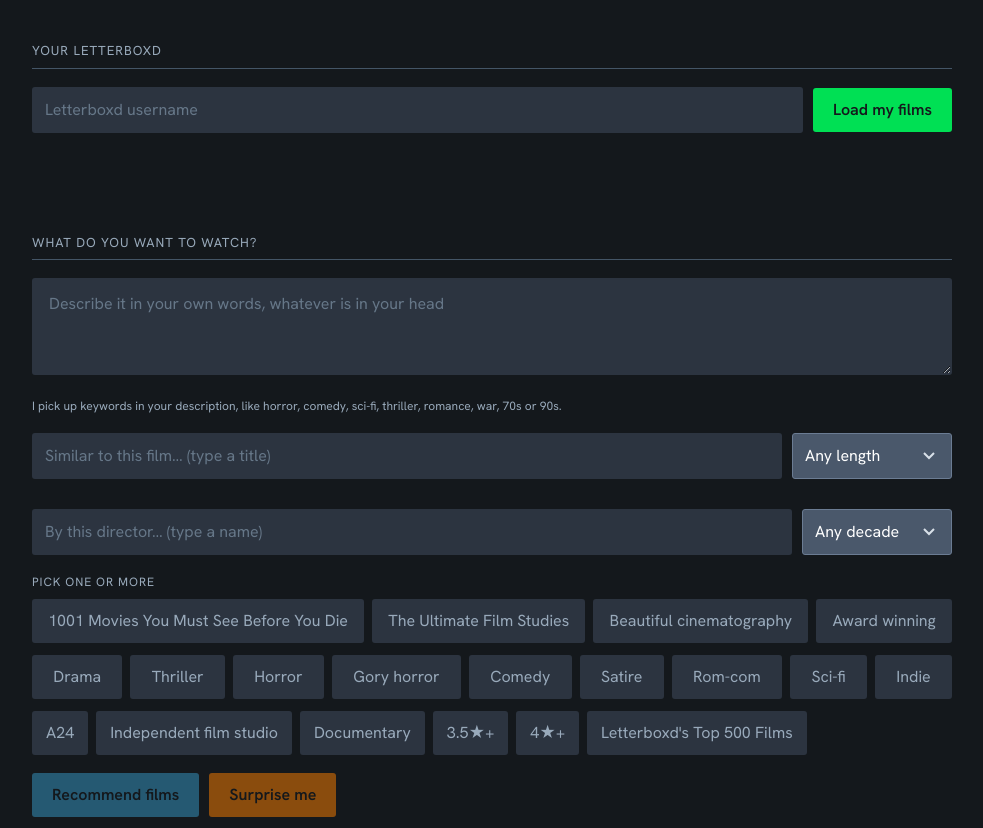
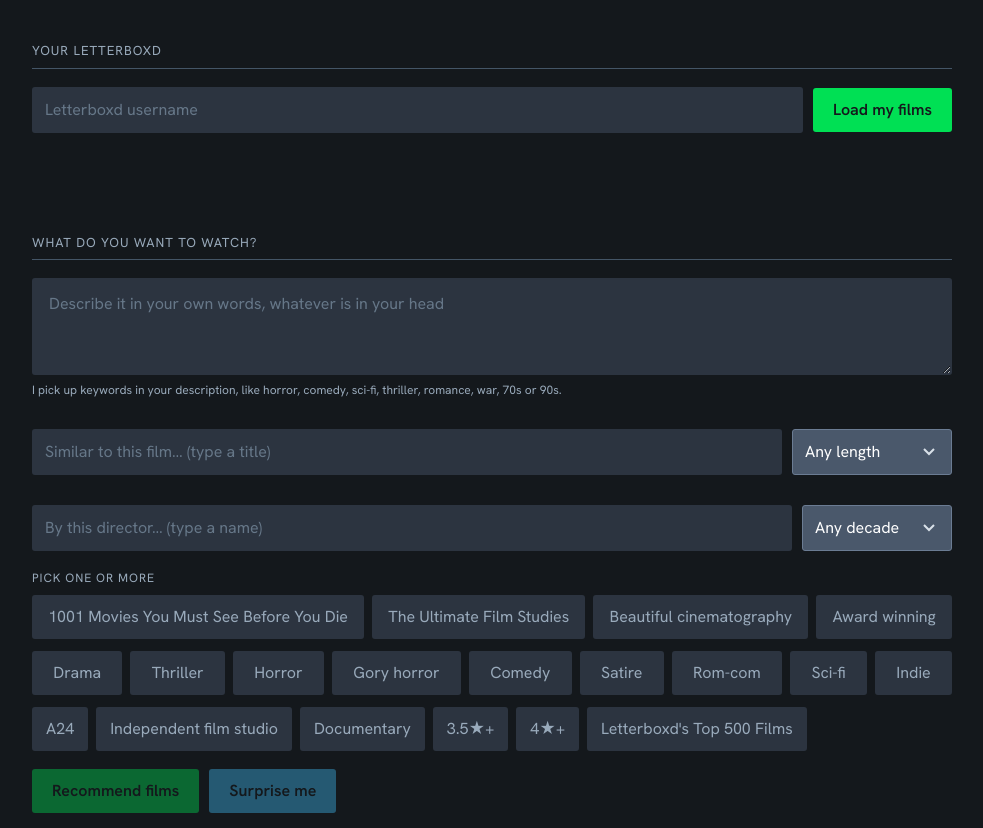
Before and after one commit to mmbukowiecka/Next-film-to-watch, a browser extension: page index.html in a window 1280 px wide. Shown: the part 169-997 px from the top of the page, without its empty margins (148-1131 px from the left). Drawn offline with Linux system fonts and the light colour scheme; no server answers.

Commit message:
Pull hint text closer to the description bar

```diff
--- a/web.css
+++ b/web.css
@@ -151,10 +151,4 @@ select:hover{background-color:#566680!important}
 #surprise{background:#40bcf4!important;color:#14181c!important;font-weight:600!important}
 #surprise:hover{background:#6ccdf8!important}
 
-#extra{display:block}
-#extra + .hint{margin:4px 0 0!important;padding:0!important}
-#go{background:#40bcf4!important;color:#14181c!important}
-#go:hover:not(:disabled){background:#6ccdf8!important}
-#surprise{background:#ff8000!important;color:#14181c!important}
-#surprise:hover:not(:disabled){background:#ff9a33!important}
-#surprise:disabled{opacity:.5}
+#extra + .hint{margin-top:-12px!important}
```
